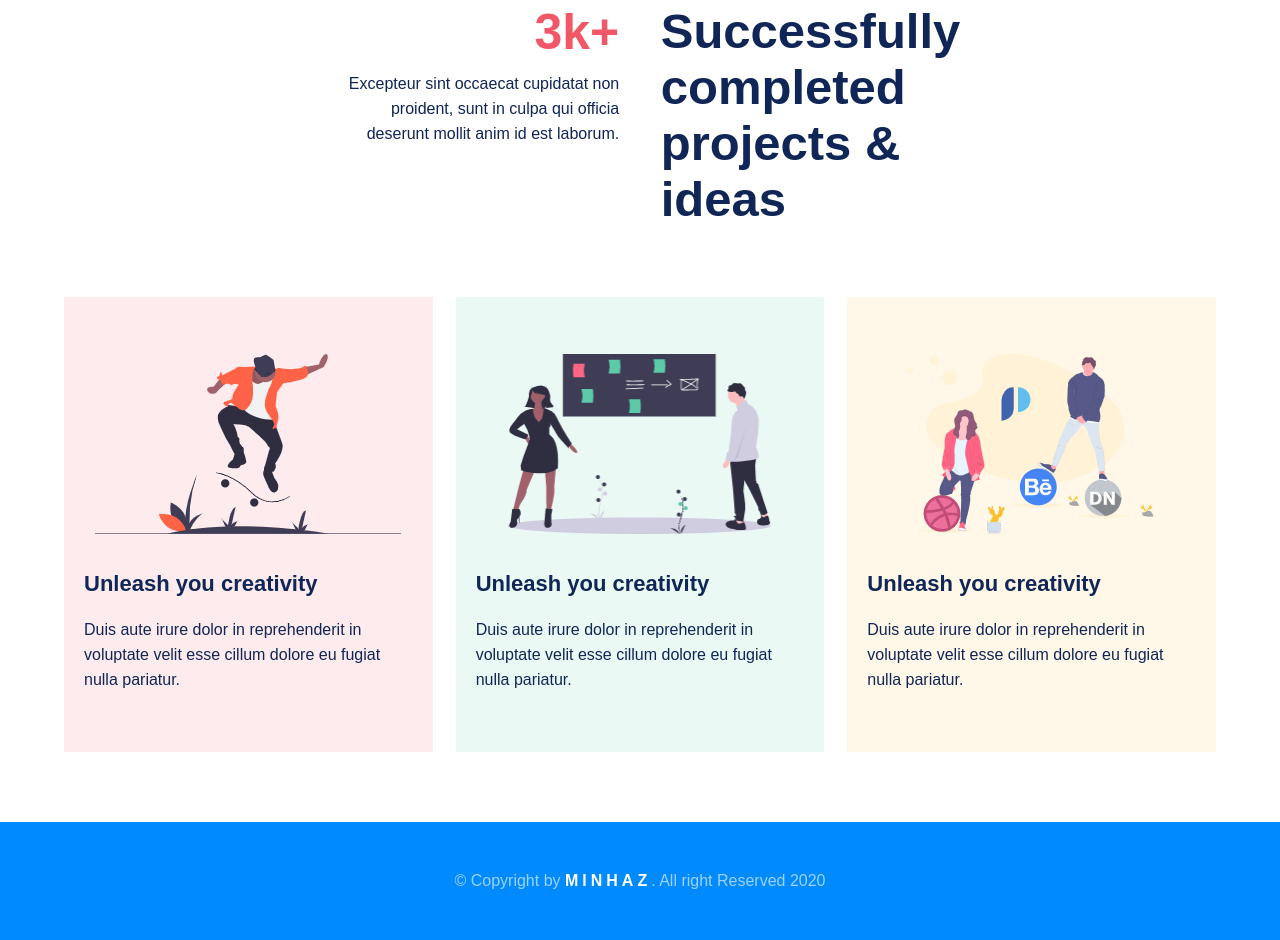
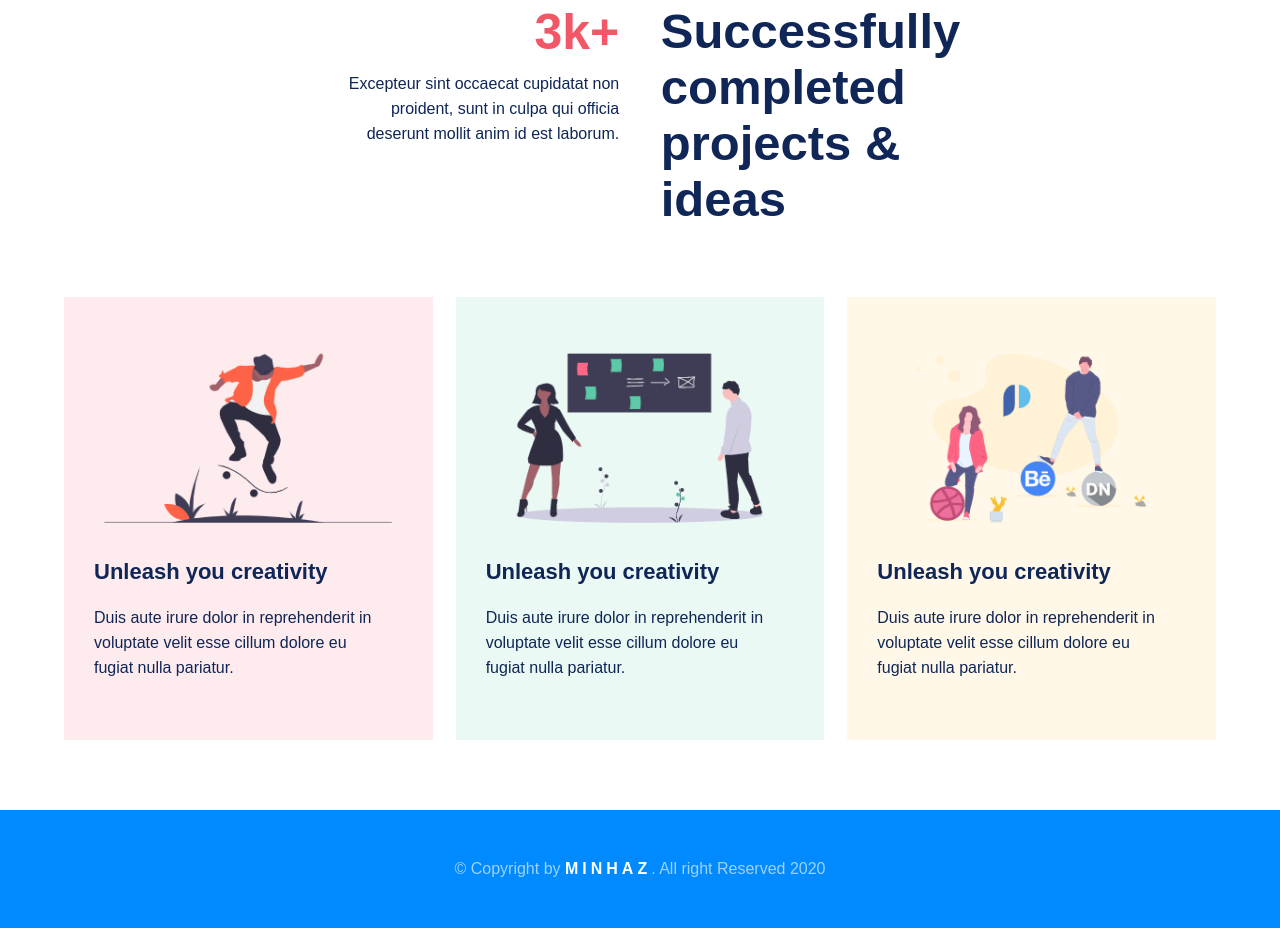
Before and after one commit to minhaz10007/quick, a plain HTML site: page index.html in a window 1280 px wide. Shown: the part 1016-1956 px from the top of the page. Drawn offline with Linux system fonts and the light colour scheme.

Commit message:
Update style.css

```diff
--- a/css/style.css
+++ b/css/style.css
@@ -12,7 +12,6 @@ body{
 /*header start*/
 header{
 	padding: 15px 0;
-	border-bottom: px solid #eef0f3;
 	box-shadow: 0 0 3px #f7f7f7, 0 0 5px #000000;
 }
 .container{
@@ -83,6 +82,7 @@ header{
 	width: 100%;
 }
 /*banner end*/
+
 /*feature start*/
 .feature{
 	padding-bottom: 70px;
@@ -118,7 +118,7 @@ header{
 	padding-bottom: 70px;
 }
 .s_service {
-	padding: 50px 20px 60px;
+	padding: 50px 30px 60px;
 	margin-right: 2%;
 	width: 32%;
 	float: left;
@@ -144,6 +144,7 @@ header{
 	font-weight: 700;
 }
 .s_p{
+	padding-right: 25px;
 	line-height: 25px;
 }
 
```
